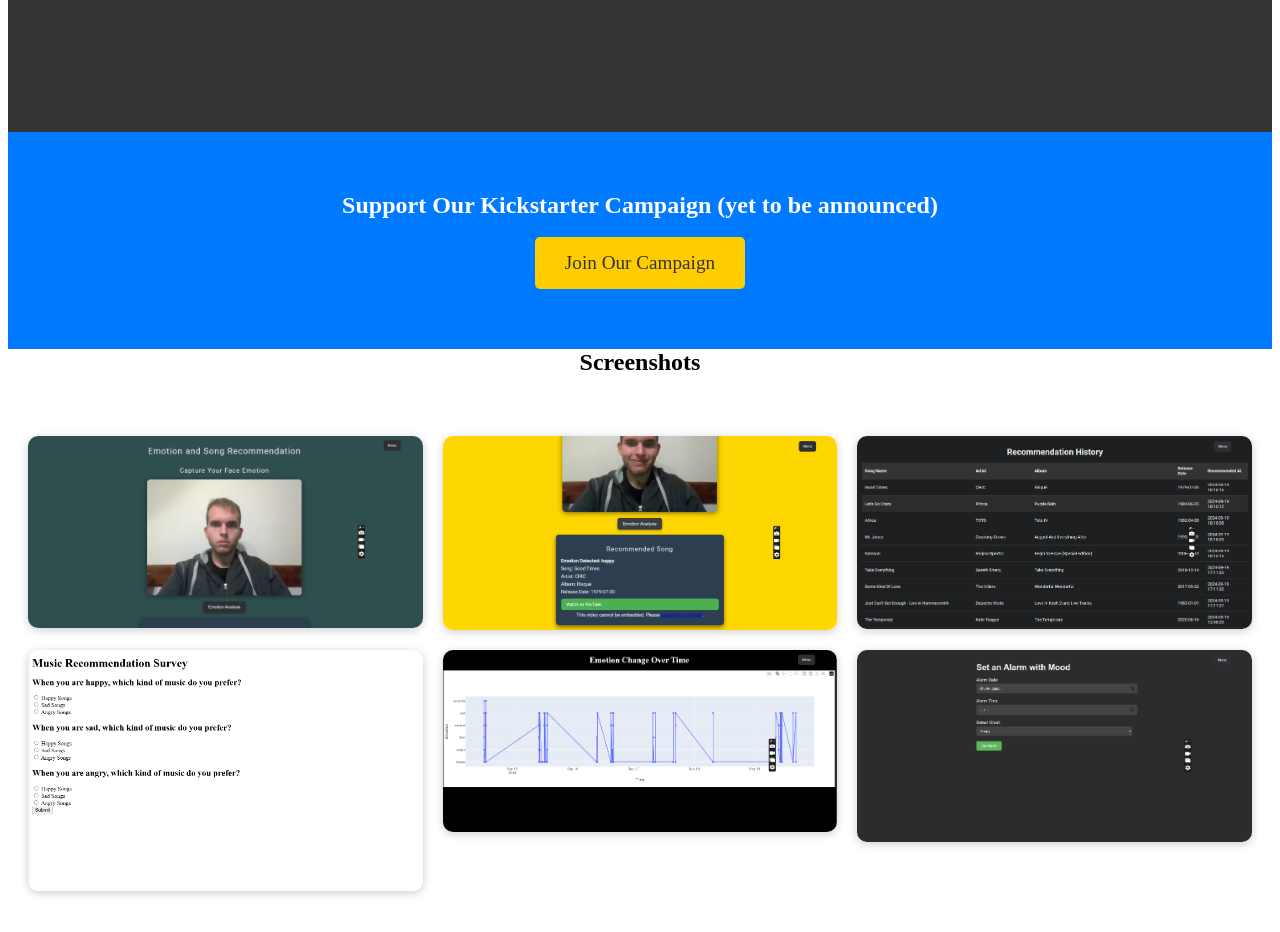
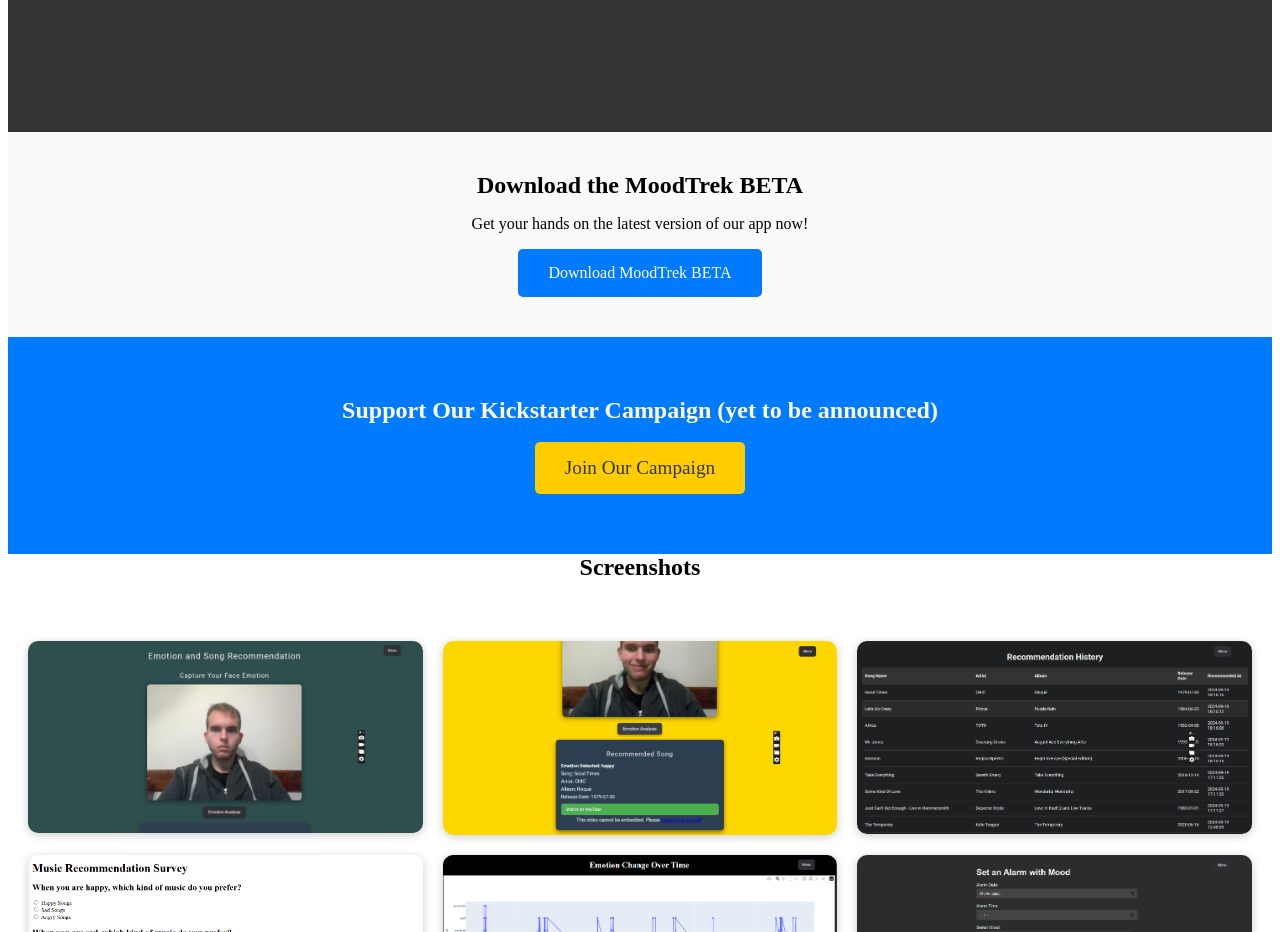
Before and after one commit to AntonioLabinjan/promo, a Vue app: page / in a window 1280 px wide. Shown: the part 1680-2612 px from the top of the page. Built offline with nearby package versions, Linux system fonts and the light colour scheme; grey boxes are pictures that could not be loaded.

Commit message:
Update App.vue

```diff
--- a/src/App.vue
+++ b/src/App.vue
@@ -54,6 +54,12 @@
         <iframe src="https://www.youtube.com/embed/MnDuzW7SAbI?si=t0c5jHaFooN2ay3D" frameborder="0" allowfullscreen></iframe>
       </div>
     </section>
+
+    <section id="download" class="download-section">
+  <h2>Download the MoodTrek BETA</h2>
+  <p>Get your hands on the latest version of our app now!</p>
+  <a href="https://onedrive.live.com/?id=144DED0DF3B8FB69%21s1569103524ca415abf24f4e3feadc66e&cid=144DED0DF3B8FB69" download class="download-button">Download MoodTrek BETA</a>
+</section>
 
     <section id="support">
   <h2>Support Our Kickstarter Campaign (yet to be announced)</h2>
@@ -409,4 +415,27 @@
     font-size: 0.9rem;
   }
 }
+
+  .download-section {
+  text-align: center; /* Centers text and inline elements */
+  padding: 40px 20px; /* Optional padding for spacing */
+  background-color: #f9f9f9; /* Optional background color */
+}
+
+.download-button {
+  display: inline-block; /* Makes the link behave like a button */
+  background-color: #007bff; /* Button background color */
+  color: white; /* Button text color */
+  padding: 15px 30px; /* Button padding */
+  border: none; /* No border */
+  cursor: pointer; /* Cursor style */
+  border-radius: 5px; /* Rounded corners */
+  text-decoration: none; /* No underline */
+  transition: background-color 0.3s; /* Smooth transition */
+}
+
+.download-button:hover {
+  background-color: #0056b3; /* Darker shade on hover */
+}
+
 </style>
```
